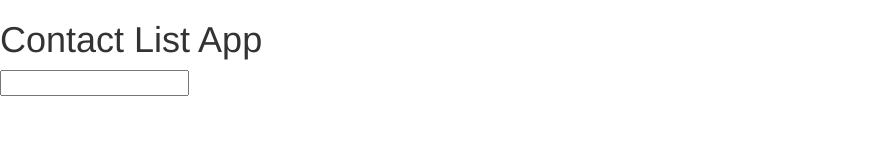
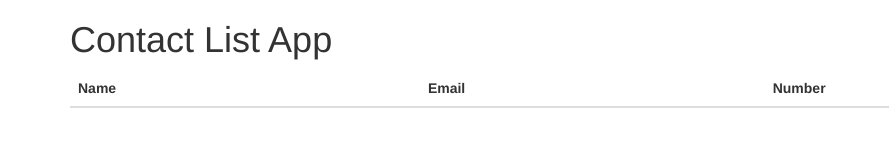
Before and after one commit to sagarjhaa/NodeJs-ContactList-Application, a plain HTML site: page public/index.html in a window 1280 px wide. Shown: the whole page, without its empty margins (0-889 px from the left). Drawn offline with nearby package versions, Linux system fonts and the light colour scheme.

Commit message:
Part - 1 Completed

```diff
--- /dev/null
+++ b/public/controllers/controller.js
@@ -0,0 +1,3 @@
+function AppCtrl(){
+	console.log("Hello World from Controller....")
+};
--- a/public/index.html
+++ b/public/index.html
@@ -1,7 +1,6 @@
 <!DOCTYPE html>
 <html ng-app>
 <head>
-	<title>Contact List App</title>
 
 	<!-- Latest compiled and minified CSS -->
 	<link rel="stylesheet" href="https://maxcdn.bootstrapcdn.com/bootstrap/3.3.6/css/bootstrap.min.css" integrity="sha384-1q8mTJOASx8j1Au+a5WDVnPi2lkFfwwEAa8hDDdjZlpLegxhjVME1fgjWPGmkzs7" crossorigin="anonymous">
@@ -9,14 +8,34 @@
 	<!-- Optional theme -->
 	<link rel="stylesheet" href="https://maxcdn.bootstrapcdn.com/bootstrap/3.3.6/css/bootstrap-theme.min.css" integrity="sha384-fLW2N01lMqjakBkx3l/M9EahuwpSfeNvV63J5ezn3uZzapT0u7EYsXMjQV+0En5r" crossorigin="anonymous">
 
+	<title>Contact List App</title>
+
 </head>
 <body>
-	<h1> Contact List App</h1>
-	<input ng-model="test">
-	{{test}}
+
+	<div class = "container" ng-controller = "AppCtrl">
+
+		<h1> Contact List App</h1>
+
+		 <table class = "table">
+		 	<thead>
+		 		<tr>
+		 			<th>Name</th>
+		 			<th>Email</th>
+		 			<th>Number</th>
+		 		</tr>
+		 	</thead>
+		 </table>
+
+	</div>
+
+	<!--input ng-model="test">
+	{{test}} -->
 
 	<!--Angular js CDN Link-->
-	<script src = "https://ajax.googleapis.com/ajax/libs/angularjs/1.5.0-rc.0/angular.min.js" type="text/javascript"></script>
+	<script src = "https://ajax.googleapis.com/ajax/libs/angularjs/1.2.28/angular.min.js" type="text/javascript"></script>
+
+	<script src = "controllers/controller.js" type="text/javascript"></script>
 
 </body>
 </html>
```
